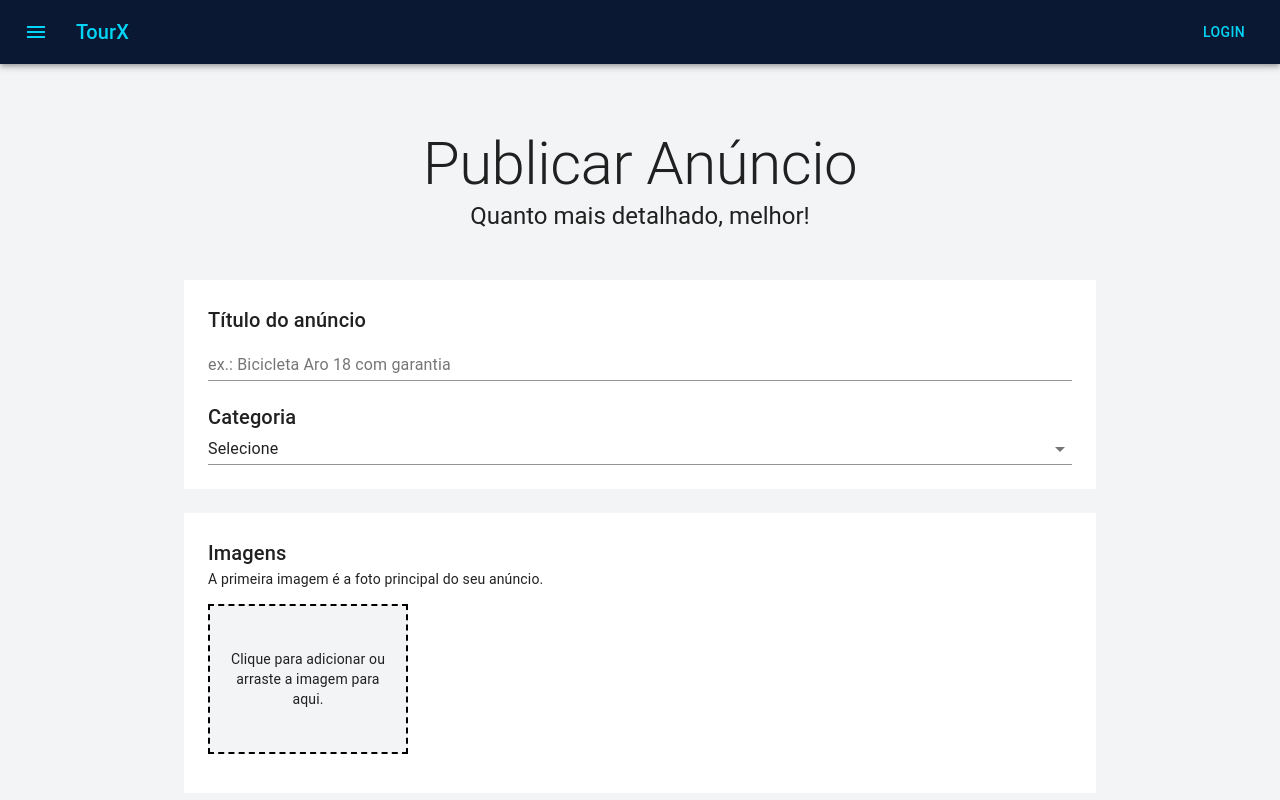
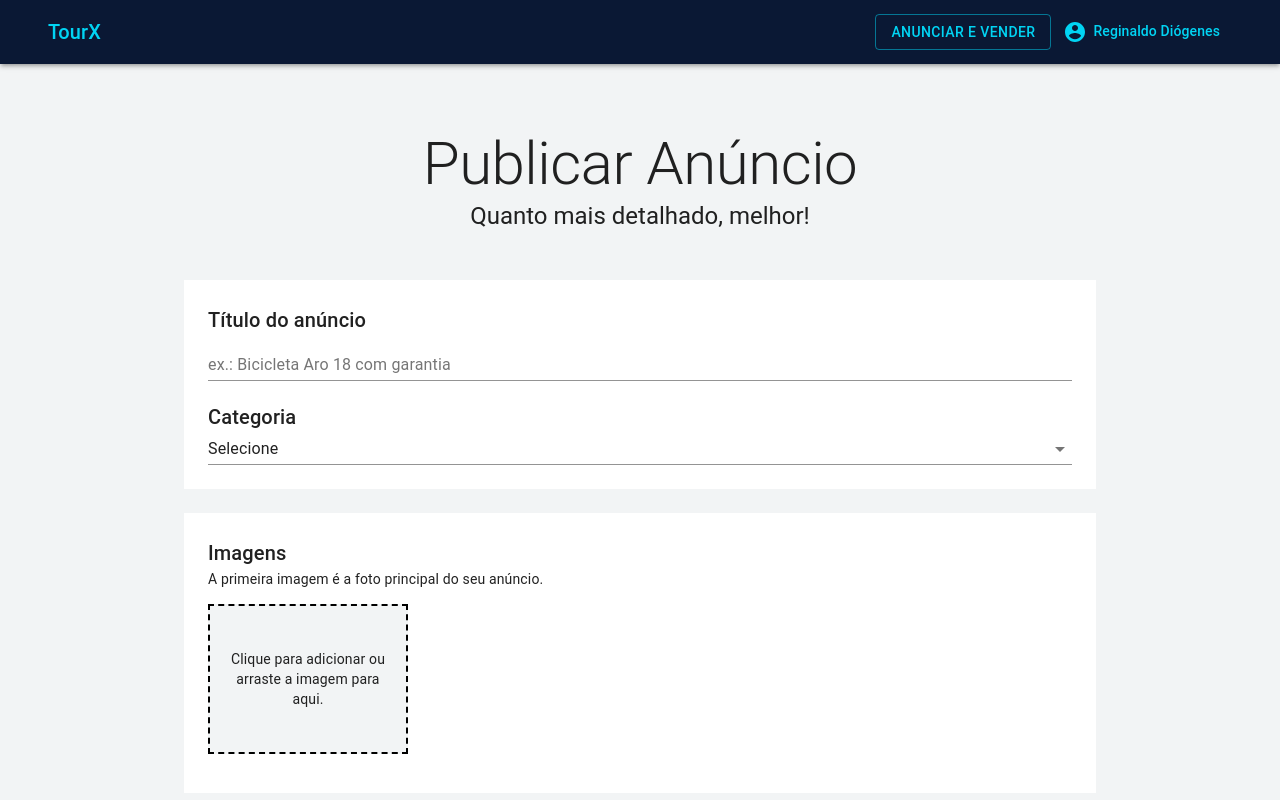
Before and after one commit to reginaldodlneto/tourx, a Next.js app: page /user/publish in a window 1280 px wide. Shown: the top 800 px of the page. Built offline with nearby package versions, Linux system fonts and the light colour scheme.

Commit message:
header - adicionando container e menu do usuario

```diff
--- a/pages/index.js
+++ b/pages/index.js
@@ -53,7 +53,7 @@
         </Paper>
       </Container>
 
-      <Container maxWidth="md" className={classes.cardGrid}>
+      <Container maxWidth="lg" className={classes.cardGrid}>
         <Typography
           component="h2"
           variant="h4"
--- a/src/components/Header.js
+++ b/src/components/Header.js
@@ -1,11 +1,21 @@
-import React from 'react'
+import React, { useState } from 'react'
+import Link from 'next/link'
 import { makeStyles } from '@material-ui/core/styles'
-import AppBar from '@material-ui/core/AppBar'
-import Toolbar from '@material-ui/core/Toolbar'
-import Typography from '@material-ui/core/Typography'
-import Button from '@material-ui/core/Button'
-import IconButton from '@material-ui/core/IconButton'
-import MenuIcon from '@material-ui/icons/Menu'
+
+import {
+  AppBar,
+  Toolbar,
+  Typography,
+  Button,
+  IconButton,
+  Container,
+  Avatar,
+  Menu,
+  MenuItem,
+  Divider
+} from '@material-ui/core'
+
+import { AccountCircle, MenuIcon } from '@material-ui/icons'
 
 const useStyles = makeStyles(theme => ({
   root: {
@@ -16,30 +26,73 @@
   },
   title: {
     flexGrow: 1
+  },
+  userName: {
+    marginLeft: 6
+  },
+  divider: {
+    margin: '8px 0'
   }
 }))
 
 export default function ButtonAppBar() {
   const classes = useStyles()
+  const [anchorUserMenu, setAnchorUserMenu] = useState(false)
+
+  const openUserMenu = Boolean(anchorUserMenu)
 
   return (
-    <div className={classes.root}>
-      <AppBar position="static">
+    <>
+      <AppBar position="static" elevation={3}>
+        <Container maxWidth="lg">
           <Toolbar>
-          <IconButton
-            edge="start"
-            className={classes.menuButton}
+            <Typography
+              variant="h6"
+              className={classes.title}
               color="secondary"
-            aria-label="menu"
             >
-            <MenuIcon />
-          </IconButton>
-          <Typography variant="h6" className={classes.title} color="secondary">
               TourX
             </Typography>
-          <Button color="secondary">Login</Button>
+            <Link href="/user/publish" passHref>
+              <Button color="secondary" variant="outlined">
+                Anunciar e Vender
+              </Button>
+            </Link>
+            <IconButton
+              color="secondary"
+              onCLick={e => setAnchorUserMenu(e.currentTarget)}
+            >
+              {true === false ? <Avatar src="" /> : <AccountCircle />}
+              <Typography
+                variant="subtitle2"
+                color="secondary"
+                className={classes.userName}
+              >
+                Reginaldo Diógenes
+              </Typography>
+            </IconButton>
+
+            <Menu
+              anchorEl={anchorUserMenu}
+              open={openUserMenu}
+              onClose={() => setAnchorUserMenu(null)}
+              anchorOrigin={{
+                vertical: 'top',
+                horizontal: 'right'
+              }}
+            >
+              <Link href="/user/dashboard" passHref>
+                <MenuItem>Meus anúncios</MenuItem>
+              </Link>
+              <Link href="/user/publish" passHref>
+                <MenuItem>Publicar novo anúncios</MenuItem>
+              </Link>
+              <Divider className={classes.divider} />
+              <MenuItem>Sair</MenuItem>
+            </Menu>
           </Toolbar>
+        </Container>
       </AppBar>
-    </div>
+    </>
   )
 }
```
Lines whose indentation alone changed are shown as unchanged.
